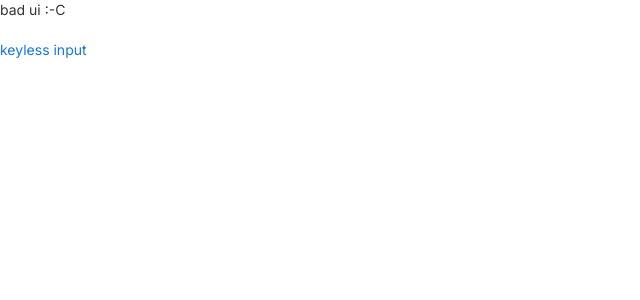
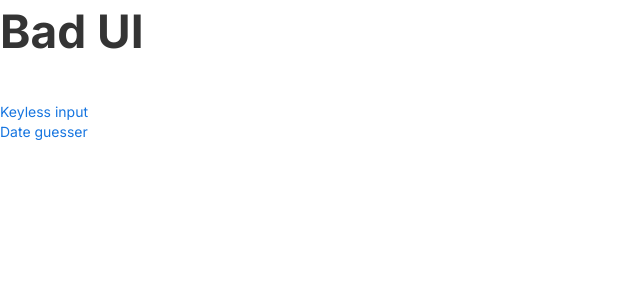
Before and after one commit to pekerleke/bad-ui, a Next.js app: page /bad-ui/ in a window 1280 px wide. Shown: the top 300 px of the page, without its empty margins (0-640 px from the left). Built offline with nearby package versions, Linux system fonts and the light colour scheme.

Commit message:
fix linter

```diff
--- a/src/app/page.tsx
+++ b/src/app/page.tsx
@@ -1,10 +1,11 @@
 export default function Home() {
   return (
     <main className="flex min-h-screen flex-col items-center justify-between p-24">
-      bad ui :-C
+      <h1>Bad UI</h1>
       <br /><br />
       {/* /bad-ui/component/keyless */}
-      <a href="/bad-ui/component/keyless">keyless input</a>
+      <a href="/bad-ui/component/keyless">Keyless input</a> <br />
+      <a href="/bad-ui/component/date-guesser">Date guesser</a>
     </main>
   );
 }
--- a/src/pages/component/date-guesser/index.tsx
+++ b/src/pages/component/date-guesser/index.tsx
@@ -44,8 +44,8 @@ export default function InputKeyboardLess() {
                                 <div style={{display: "flex", gap: 20}}>
 
                                     <b onClick={() => setBirthdate(checkDate)}>Yes</b>
-                                    <b onClick={() => { setEndDate(checkDate); generateRandomDOB(minDate, checkDate) }}>No, it's earlier</b>
-                                    <b onClick={() => { setMinDate(checkDate); generateRandomDOB(checkDate, endDate) }}>No, it's later</b>
+                                    <b onClick={() => { setEndDate(checkDate); generateRandomDOB(minDate, checkDate) }}>{"No, it's earlier"}</b>
+                                    <b onClick={() => { setMinDate(checkDate); generateRandomDOB(checkDate, endDate) }}>{"No, it's later"}</b>
 
 
                                     {/* <Button onClick={() => setBirthdate(checkDate)} appearance="default">Yes</Button>
```
